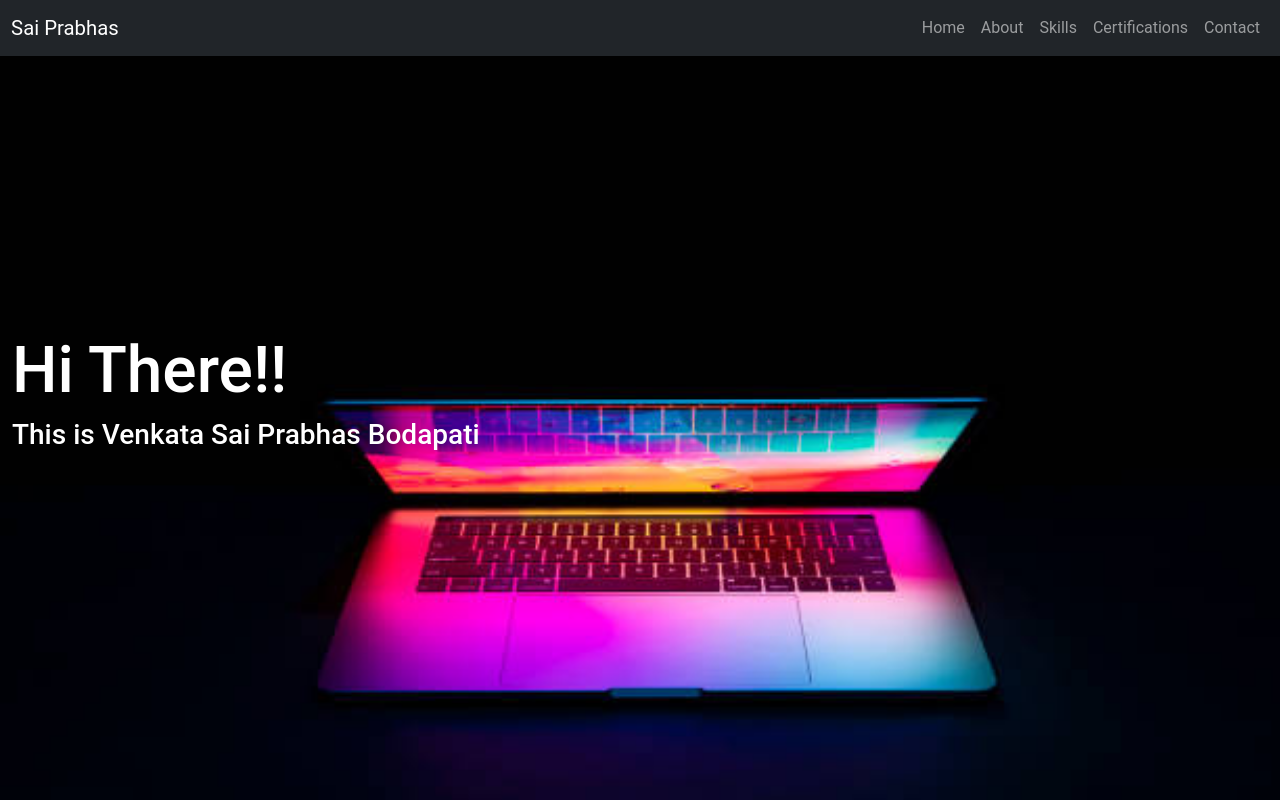
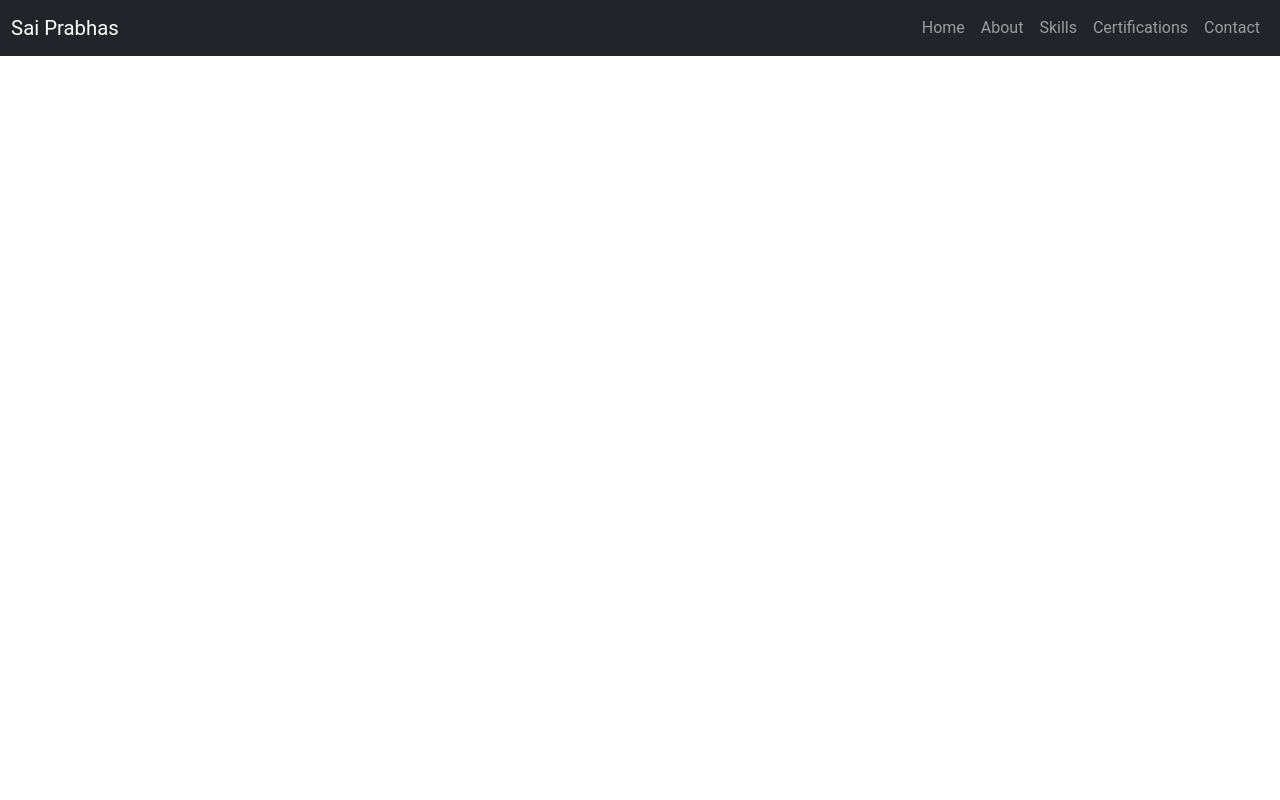
Before and after one commit to saiprabhas010/Sai-Prabhas-Portfolio, a plain HTML site: page index.html in a window 1280 px wide. Shown: the top 800 px of the page. Drawn offline with nearby package versions, Linux system fonts and the light colour scheme.

Commit message:
Update style.css

```diff
--- a/css/style.css
+++ b/css/style.css
@@ -6,7 +6,6 @@
 
 .bannerBgImage {
     height: 100vh;
-    background: url("/bannerImage1.jpg");
     background-size: cover;
     position: relative;
 }
```
